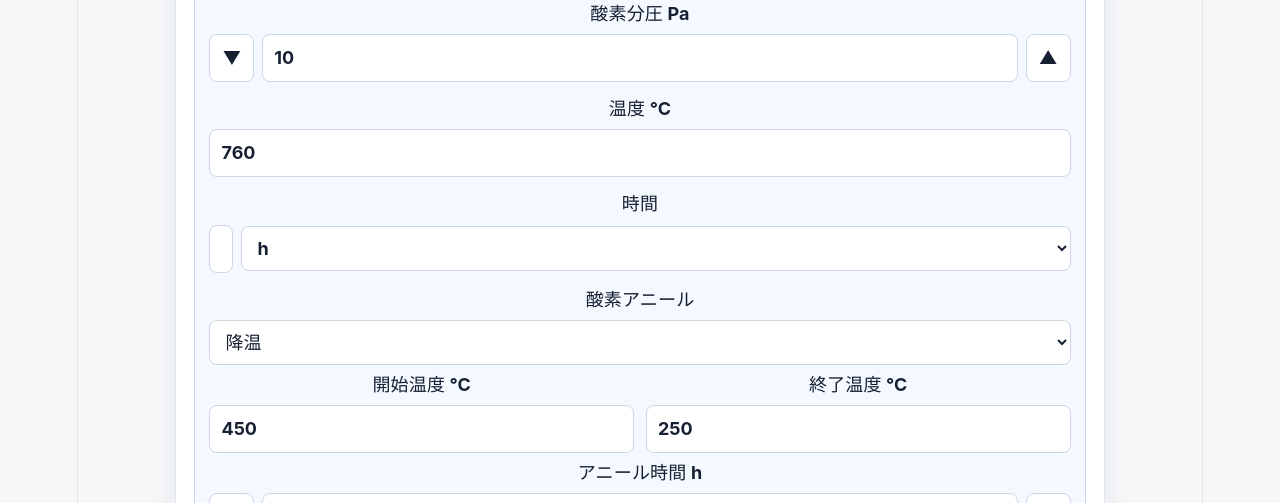
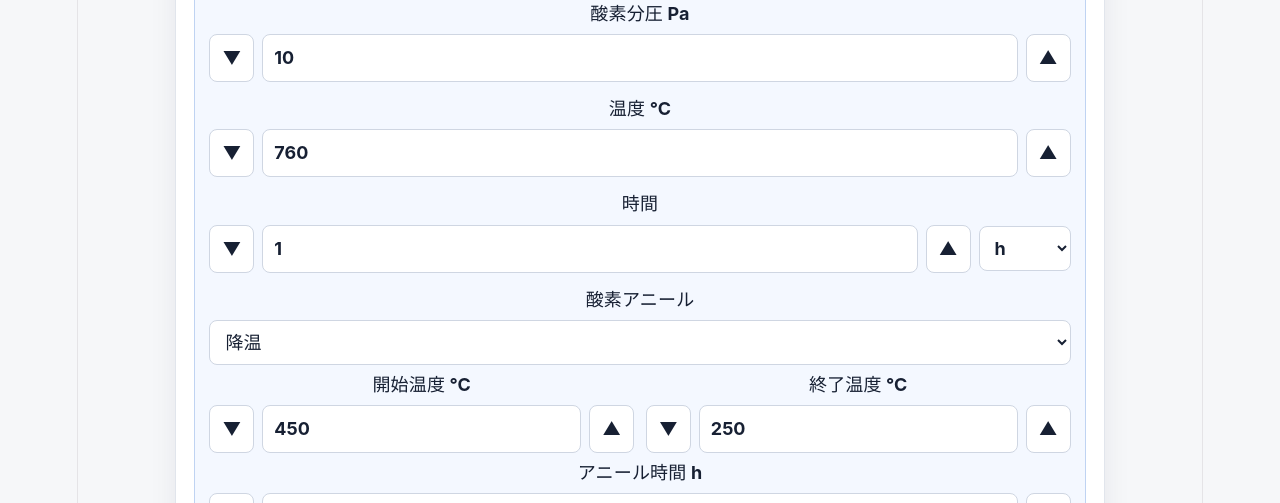
Before and after one commit to flash12170ki-arch/furnace-reservation, a React (Vite) app: page / in a window 1280 px wide. Shown: the part 800-1303 px from the top of the page. Built offline with nearby package versions, Linux system fonts and the light colour scheme; no server answers; the database is empty.

Commit message:
update app

```diff
--- a/src/App.css
+++ b/src/App.css
@@ -220,6 +220,10 @@ select:disabled {
 .step-row input,
 .user-select-area select {
   flex: 1;
+}
+
+.step-row select {
+  flex: 0 0 92px;
 }
 
 .icon-button {
@@ -792,6 +796,10 @@ select:disabled {
     align-items: stretch;
   }
 
+  .step-row select {
+    flex-basis: auto;
+  }
+
   .condition-card dl,
   .two-column {
     grid-template-columns: 1fr;
--- a/src/components/FurnaceForm.jsx
+++ b/src/components/FurnaceForm.jsx
@@ -30,6 +30,12 @@ export default function FurnaceForm({
   onSetSampleSlot,
   onCloseSlot,
 }) {
+  function shiftNumber(field, amount, min = 0) {
+    const current = Number(form[field]);
+    const next = Number.isFinite(current) ? current + amount : amount;
+    onUpdateForm({ [field]: Math.max(min, next) });
+  }
+
   function applyCalcineSlot(slot) {
     const base = new Date(form.start_time);
     const start = new Date(base);
@@ -167,22 +173,48 @@ export default function FurnaceForm({
 
             <label>
               温度 ℃
+              <div className="step-row">
+                <button
+                  type="button"
+                  onClick={() => shiftNumber("firing_temperature", -10)}
+                >
+                  ▼
+                </button>
                 <input
                   type="number"
                   step="10"
                   value={form.firing_temperature}
                   onChange={(e) => onUpdateForm({ firing_temperature: e.target.value })}
                 />
+                <button
+                  type="button"
+                  onClick={() => shiftNumber("firing_temperature", 10)}
+                >
+                  ▲
+                </button>
+              </div>
             </label>
 
             <label>
               時間
-              <div className="inline-row">
+              <div className="step-row">
+                <button
+                  type="button"
+                  onClick={() => shiftNumber("firing_time_value", -1)}
+                >
+                  ▼
+                </button>
                 <input
                   type="number"
                   value={form.firing_time_value}
                   onChange={(e) => onUpdateForm({ firing_time_value: e.target.value })}
                 />
+                <button
+                  type="button"
+                  onClick={() => shiftNumber("firing_time_value", 1)}
+                >
+                  ▲
+                </button>
                 <select
                   value={form.firing_time_unit}
                   onChange={(e) => onUpdateForm({ firing_time_unit: e.target.value })}
@@ -208,32 +240,74 @@ export default function FurnaceForm({
                 <div className="two-column">
                   <label>
                     開始温度 ℃
+                    <div className="step-row">
+                      <button
+                        type="button"
+                        onClick={() => shiftNumber("anneal_start_temp", -10)}
+                      >
+                        ▼
+                      </button>
                       <input
                         type="number"
                         step="10"
                         value={form.anneal_start_temp}
                         onChange={(e) => onUpdateForm({ anneal_start_temp: e.target.value })}
                       />
+                      <button
+                        type="button"
+                        onClick={() => shiftNumber("anneal_start_temp", 10)}
+                      >
+                        ▲
+                      </button>
+                    </div>
                   </label>
                   <label>
                     終了温度 ℃
+                    <div className="step-row">
+                      <button
+                        type="button"
+                        onClick={() => shiftNumber("anneal_end_temp", -10)}
+                      >
+                        ▼
+                      </button>
                       <input
                         type="number"
                         step="10"
                         value={form.anneal_end_temp}
                         onChange={(e) => onUpdateForm({ anneal_end_temp: e.target.value })}
                       />
+                      <button
+                        type="button"
+                        onClick={() => shiftNumber("anneal_end_temp", 10)}
+                      >
+                        ▲
+                      </button>
+                    </div>
                   </label>
                 </div>
               ) : (
                 <label>
                   キープ温度 ℃
+                  <div className="step-row">
+                    <button
+                      type="button"
+                      onClick={() => shiftNumber("anneal_keep_temp", -10)}
+                    >
+                      ▼
+                    </button>
                     <input
                       type="number"
                       step="10"
                       value={form.anneal_keep_temp}
                       onChange={(e) => onUpdateForm({ anneal_keep_temp: e.target.value })}
                     />
+                    <button
+                      type="button"
+                      onClick={() => shiftNumber("anneal_keep_temp", 10)}
+                    >
+                      ▲
+                    </button>
+                  </div>
                 </label>
               )}
 
```
Lines whose indentation alone changed are shown as unchanged.
